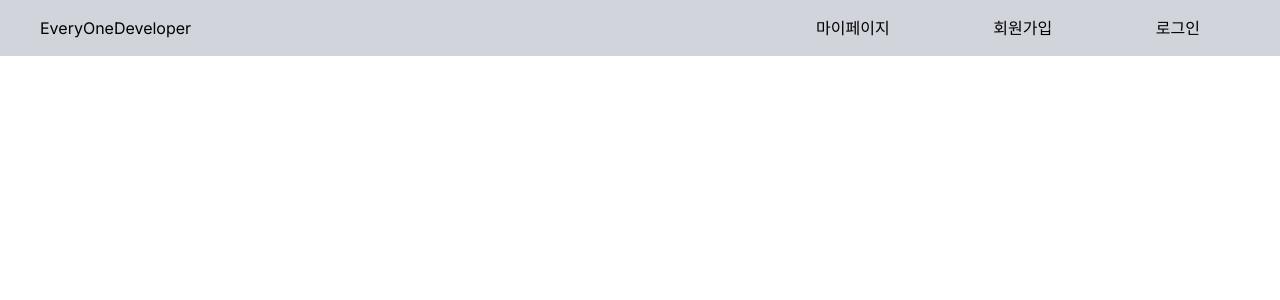
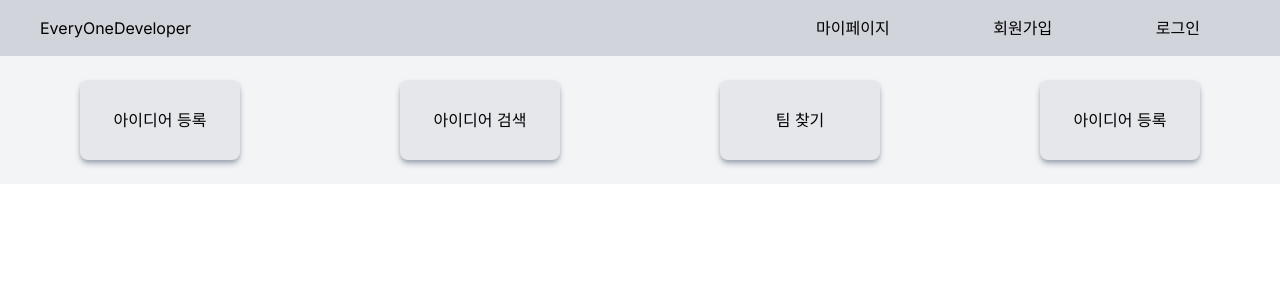
Before and after one commit to kimwoojin123/eod, a Next.js app: page / in a window 1280 px wide. Shown: the top 300 px of the page. Built offline with nearby package versions, Linux system fonts and the light colour scheme.

Commit message:
카테고리 버튼 생성

```diff
--- a/app/page.tsx
+++ b/app/page.tsx
@@ -1,10 +1,9 @@
-'use client';
-
+import Category from "./ui/category";
 
 export default function Home() {
   return (
     <div className='w-screen'>
-
+      <div><Category /></div>
     </div>
   );
 }
--- /dev/null
+++ b/app/ui/Buttons/categoryButtons.tsx
@@ -0,0 +1,28 @@
+'use client'
+
+export function IdeaApplyButton(){
+  return (
+    <button className="w-40 h-20 bg-gray-200 rounded-lg shadow-md shadow-gray-400">아이디어 등록</button>
+  )
+}
+
+
+export function IdeaSearchButton(){
+  return (
+    <button className="w-40 h-20 bg-gray-200 rounded-lg shadow-md shadow-gray-400">아이디어 검색</button>
+  )
+}
+
+
+export function TeamSearchButton(){
+  return (
+    <button className="w-40 h-20 bg-gray-200 rounded-lg shadow-md shadow-gray-400">팀 찾기</button>
+  )
+}
+
+
+export function FundingButton(){
+  return (
+    <button className="w-40 h-20 bg-gray-200 rounded-lg shadow-md shadow-gray-400">아이디어 등록</button>
+  )
+}
--- /dev/null
+++ b/app/ui/category.tsx
@@ -0,0 +1,12 @@
+import { IdeaApplyButton, IdeaSearchButton, TeamSearchButton, FundingButton } from './Buttons/categoryButtons';
+
+export default function Category(){
+  return (
+    <div className='flex h-32 bg-gray-100 justify-around items-center'>
+      <IdeaApplyButton />
+      <IdeaSearchButton />
+      <TeamSearchButton />
+      <FundingButton />
+    </div>
+  )
+}
```
